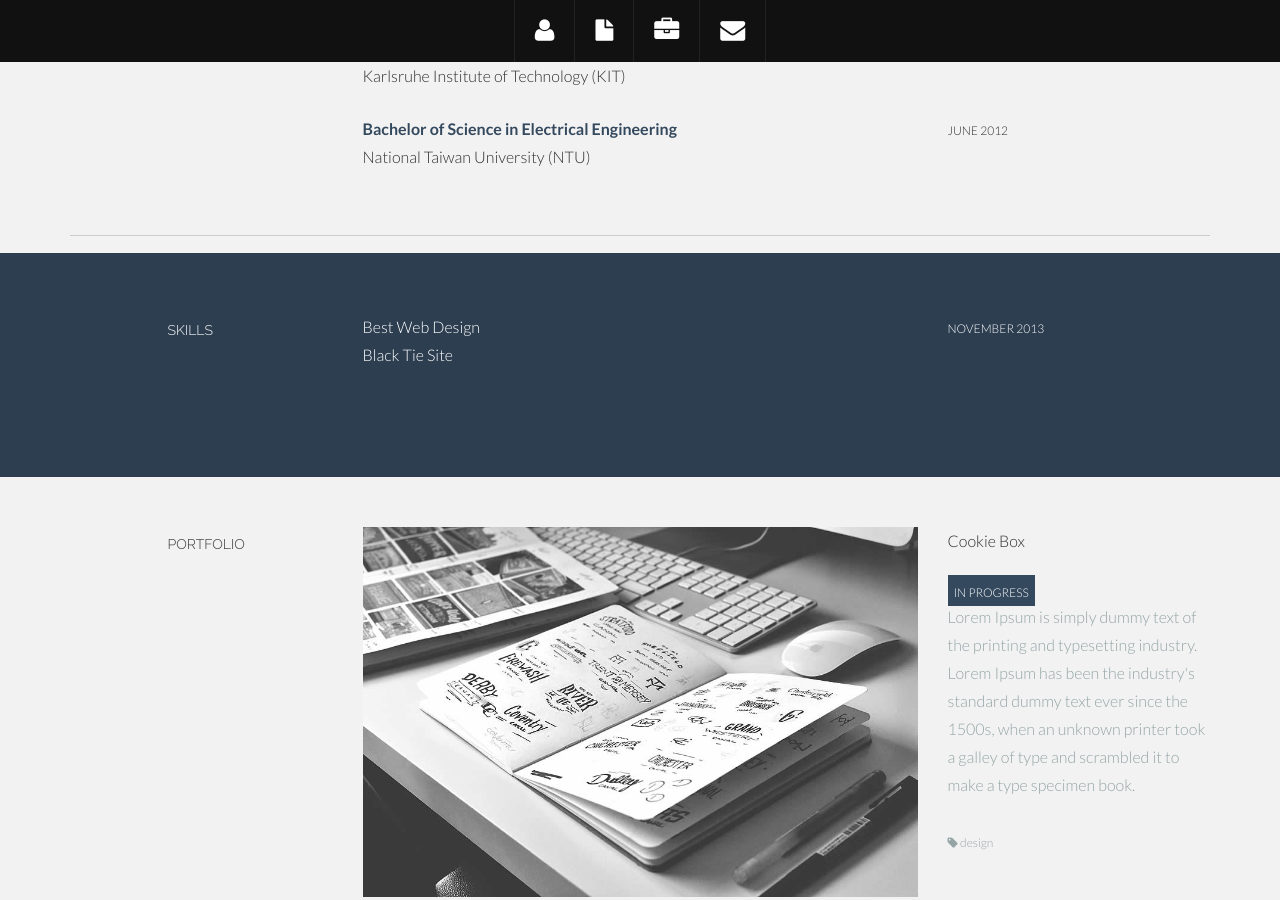
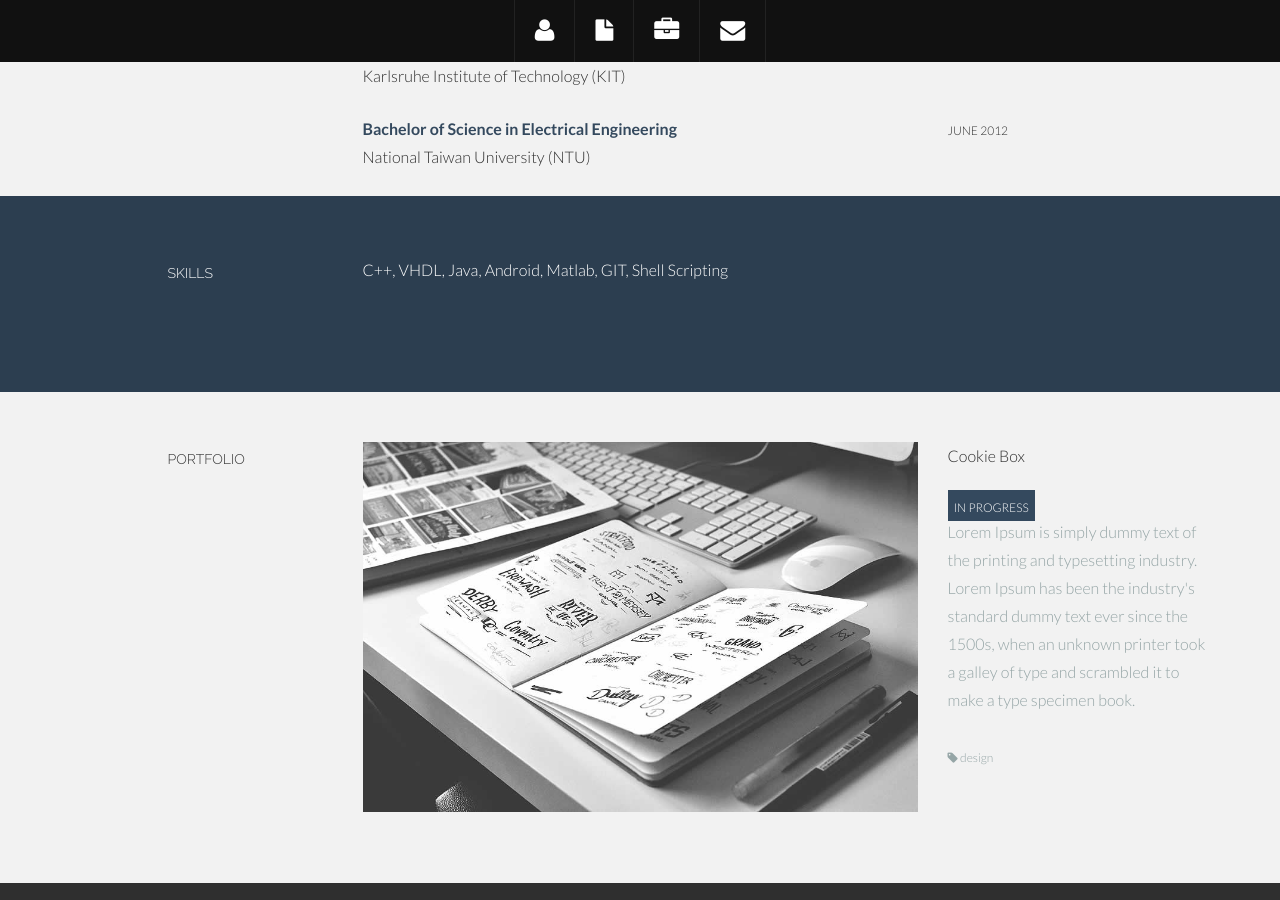
Before and after one commit to wenhuanglin/wenhuanglin.github.io, a Jekyll site: the page index.html, which Jekyll copies as it is, in a window 1280 px wide and 900 px high, scrolled down 805 px. Built offline with Jekyll 4.4.1, drawn with Linux system fonts in a browser that asks for light colours.

Commit message:
update skills info and delete the bar line

```diff
--- a/index.html
+++ b/index.html
@@ -118,8 +118,8 @@
 				</div>
 
 		</div><!--/.row -->
-		<br>
-		<hr>
+		<!-- <br> -->
+		<!-- <hr> -->
 	</div><!--/.container -->
 
 
@@ -131,12 +131,12 @@
 						<h5>SKILLS</h5>
 					</div>
 					<div class="col-lg-6">
-					<p><t>Best Web Design</t><br/>
-						Black Tie Site <br/>
+					<p><t>C++, VHDL, Java, Android, Matlab, GIT, Shell Scripting</t><br/>
+						<!-- Black Tie Site <br/> -->
 					</p>
 				</div>
 				<div class="col-lg-3">
-					<p><sm>NOVEMBER 2013</sm></p>
+					<!-- <p><sm>NOVEMBER 2013</sm></p> -->
 				</div>
 
 					<!-- <div class="col-lg-3 centered">
```
